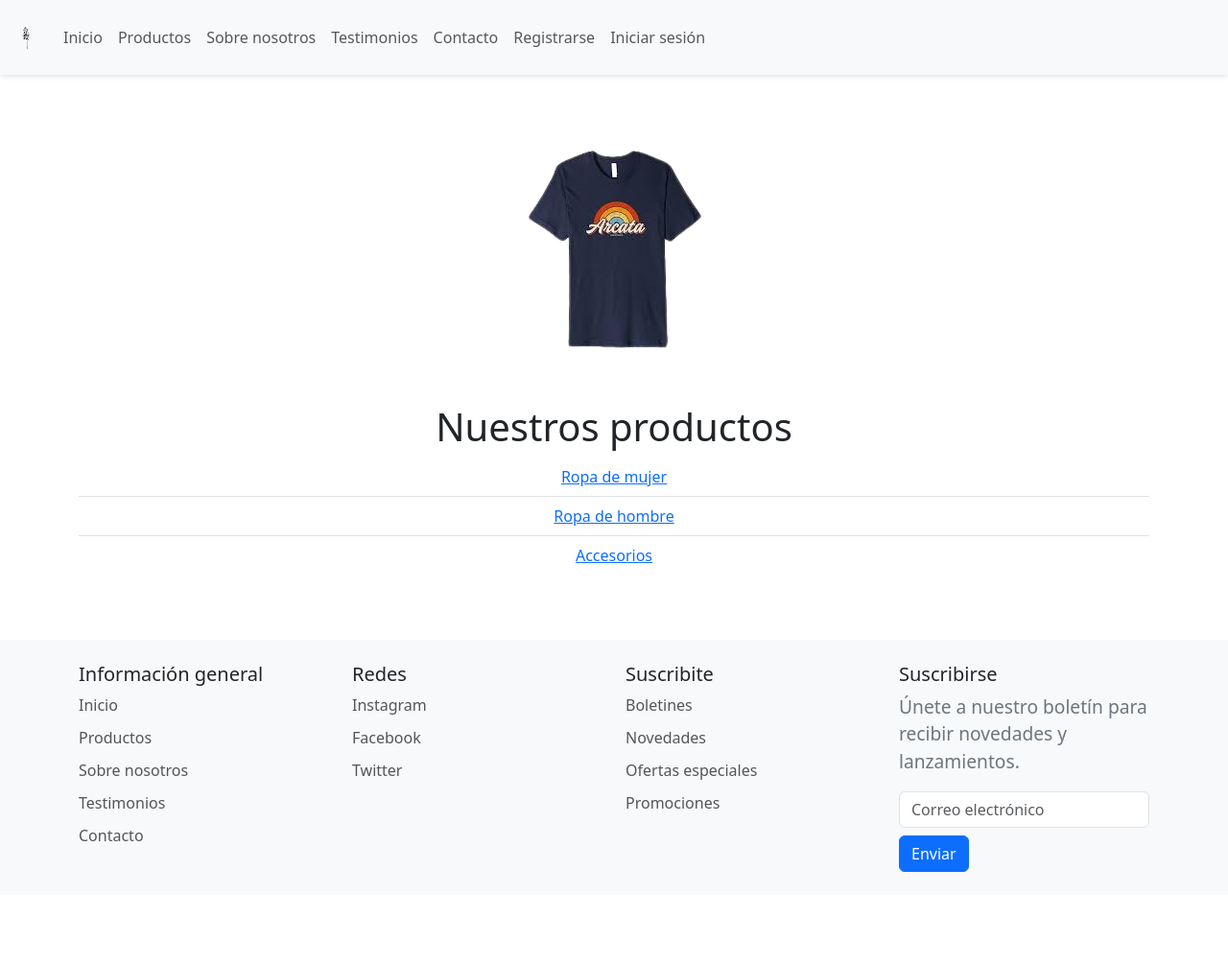
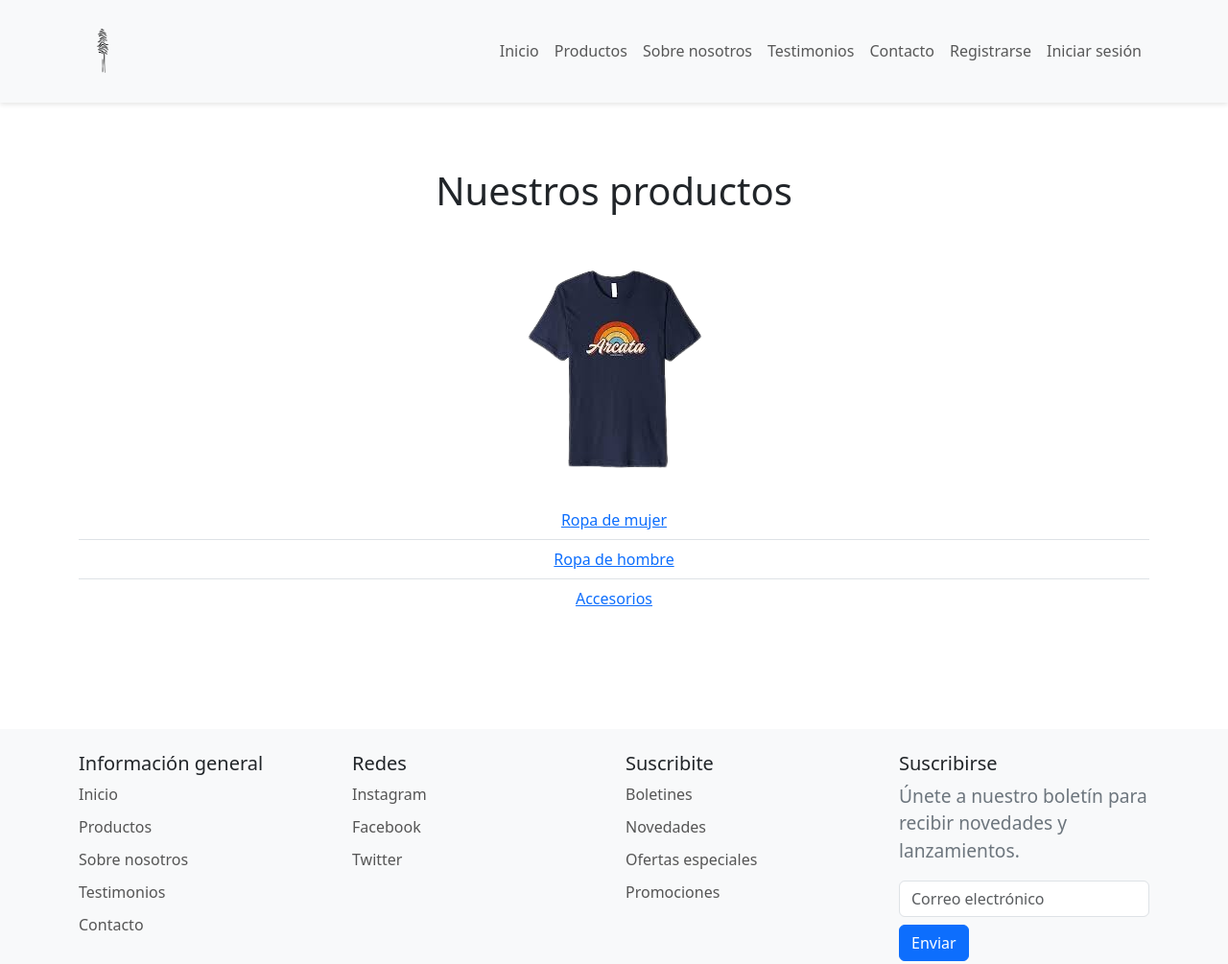
Before and after one commit to FedericoSilva25/ArcataCoder, a plain HTML site: page Pages/productos.html in a window 1280 px wide. Shown: the whole page at 96% size. Before the commit the page ends 933 px from the top, so only its background shows below. Drawn offline with nearby package versions, Linux system fonts and the light colour scheme.

Commit message:
actualizando pagina productos

```diff
--- a/Pages/productos.html
+++ b/Pages/productos.html
@@ -1,24 +1,27 @@
 <!DOCTYPE html>
-<html lang="en">
+<html lang="es">
 <head>
-    <link rel="stylesheet" href="../Css/style.css">
-    <link href="https://cdn.jsdelivr.net/npm/bootstrap@5.3.0/dist/css/bootstrap.min.css" rel="stylesheet">
     <meta charset="UTF-8">
     <meta name="viewport" content="width=device-width, initial-scale=1.0">
     <title>Productos - Arcata</title>
+    <!-- Enlace al archivo CSS -->
+    <link rel="stylesheet" href="../Css/style.css">
+    <!-- Enlace a Bootstrap CSS -->
+    <link href="https://cdn.jsdelivr.net/npm/bootstrap@5.3.2/dist/css/bootstrap.min.css" rel="stylesheet">
 </head>
 <body>
     <header>
+        <!-- Navbar con Bootstrap para responsividad -->
         <nav class="navbar navbar-expand-lg navbar-light bg-light">
-            <div class="container-fluid">
-                <a class="navbar-brand" href="#">
-                    <img src="../Img/logoImagen.png" alt="Logo" width="30" height="30">
+            <div class="container">
+                <a class="navbar-brand" href="../index.html">
+                    <img src="../Img/logoImagen.png" alt="Logo" style="width: 50px;">
                 </a>
                 <button class="navbar-toggler" type="button" data-bs-toggle="collapse" data-bs-target="#navbarNav" aria-controls="navbarNav" aria-expanded="false" aria-label="Toggle navigation">
                     <span class="navbar-toggler-icon"></span>
                 </button>
                 <div class="collapse navbar-collapse" id="navbarNav">
-                    <ul class="navbar-nav">
+                    <ul class="navbar-nav ms-auto">
                         <li class="nav-item"><a class="nav-link" href="../index.html">Inicio</a></li>
                         <li class="nav-item"><a class="nav-link" href="../Pages/productos.html">Productos</a></li>
                         <li class="nav-item"><a class="nav-link" href="../Pages/sobrenosotros.html">Sobre nosotros</a></li>
@@ -32,17 +35,19 @@
         </nav>
     </header>
 
-    <main class="container mt-4">
+    <main>
+        <div class="container my-5">
+            <section class="contenedor-productos">
+                <h1 class="text-center mb-4">Nuestros productos</h1>
                 <div class="imagen-fondo-productos text-center">
                     <img src="../Img/producto1.png" alt="Imagen de fondo productos" class="img-fluid">
                 </div>
-        <div class="contenedor-productos mt-4">
-            <h1 class="text-center">Nuestros productos</h1>
                 <ul class="list-group list-group-flush">
                     <li class="list-group-item text-center"><a href="../Pages/productos.html">Ropa de mujer</a></li>
                     <li class="list-group-item text-center"><a href="../Pages/productos.html">Ropa de hombre</a></li>
                     <li class="list-group-item text-center"><a href="../Pages/productos.html">Accesorios</a></li>
                 </ul>
+            </section>
         </div>
     </main>
 
@@ -88,6 +93,7 @@
         </div>
     </footer>
 
-    <script src="https://cdn.jsdelivr.net/npm/bootstrap@5.3.0/dist/js/bootstrap.bundle.min.js"></script>
+    <!-- Enlace a Bootstrap JS -->
+    <script src="https://cdn.jsdelivr.net/npm/bootstrap@5.3.2/dist/js/bootstrap.bundle.min.js"></script>
 </body>
 </html>
```
Lines whose indentation alone changed are shown as unchanged.
